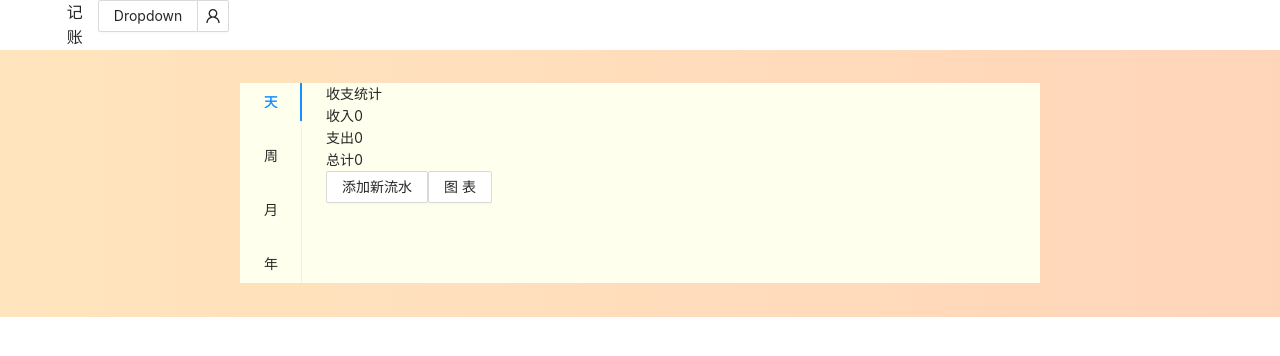
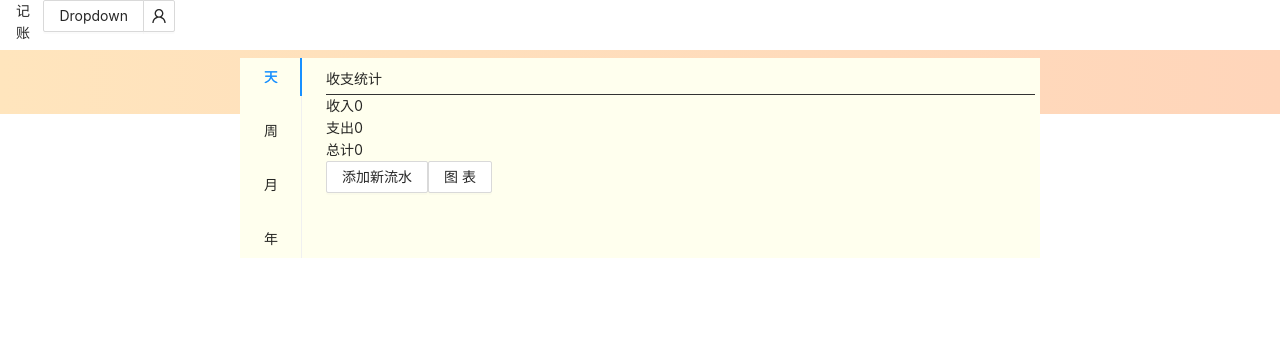
Before and after one commit to wa-monster/bookkeeping, a React (Create React App) app in the folder book-front/: page / in a window 1280 px wide. Shown: the top 356 px of the page. Built offline with nearby package versions, Linux system fonts and the light colour scheme.

Commit message:
feat: 产品需求清晰话

```diff
--- /dev/null
+++ b/book-front/src/components/ShowSettlement.css
@@ -0,0 +1,4 @@
+.reve-expend-title{
+  padding: .3rem 0;
+  border-bottom: 1px solid #333;
+}
--- a/book-front/src/components/showSettlement.tsx
+++ b/book-front/src/components/showSettlement.tsx
@@ -3,6 +3,7 @@ import {ShowSettlementType} from '../type/components'
 import { Button } from 'antd';
 import DetailBox from './DetailBox'
 import EchartsBox from './EchartsBox'
+import './ShowSettlement.css'
 const useSettlement:FC<ShowSettlementType> = ()=>{
   const [income] = useState(0)
   const [pay] = useState(0)
@@ -22,7 +23,7 @@ const useSettlement:FC<ShowSettlementType> = ()=>{
   }
   return (
     <>
-      <div>收支统计</div>
+      <div className="reve-expend-title">收支统计</div>
       <div>
         <div>收入{income}</div>
         <div>支出{pay}</div>
--- a/book-front/src/index.tsx
+++ b/book-front/src/index.tsx
@@ -4,7 +4,7 @@ import 'reset-css'
 import 'antd/dist/antd.css'
 
 //设置rem
-import './until/rem'
+// import './until/rem'
 
 import App from './layout/App';
 import './index.css'
--- a/book-front/src/layout/components/Noticepage.css
+++ b/book-front/src/layout/components/Noticepage.css
@@ -11,3 +11,6 @@
 .tab-box{
   background-color: #ffe;
 }
+.tab-box .ant-tabs-tabpane{
+  padding: .3rem;
+}
```
Also changed, not shown: 1 other file (tests, documents, lock files or other folders).
